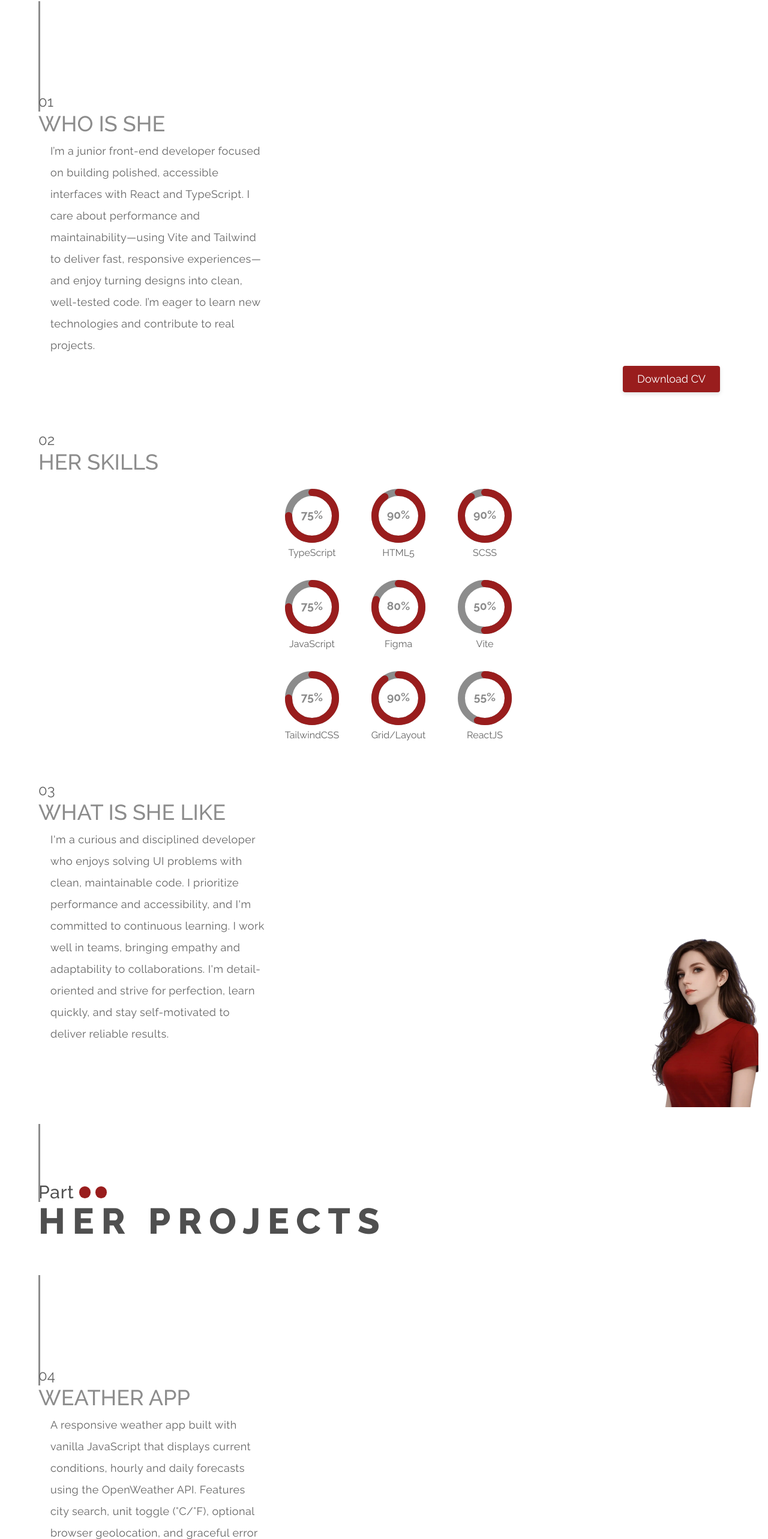
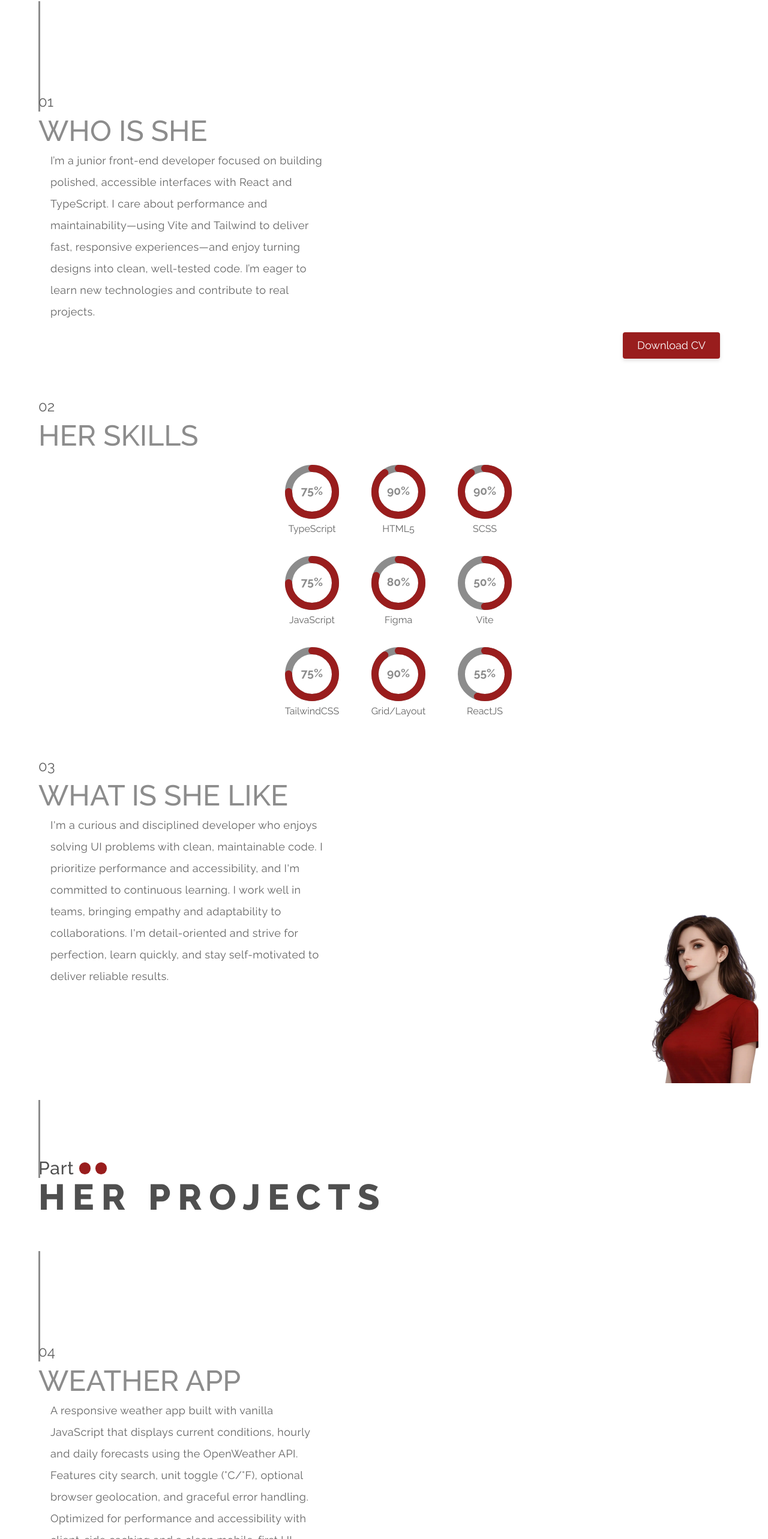
Before and after one commit to bavayra/Portfolio, a React (Vite) app: page / in a window 1280 px wide. Shown: the part 1078-3644 px from the top of the page at 60% size. Built offline with nearby package versions, Linux system fonts and the light colour scheme.

Commit message:
style(768): increased font sizes for h2 for sections. Added my for h2. Increased max-w for text blocks

```diff
--- a/src/sections/About.tsx
+++ b/src/sections/About.tsx
@@ -12,11 +12,11 @@ const About = () => {
         topPx="var(--block-div-top)"
       />
       <p className="text-text phone-sm:text-xl tablet-sm:text-2xl">01</p>
-      <h2 className="text-2xl text-grey-2 phone-sm:text-3xl phone-lg:text-4xl font-medium">
+      <h2 className="text-2xl text-grey-2 tablet-md:my-2 phone-sm:text-3xl phone-lg:text-4xl tablet-md:text-5xl font-medium">
         WHO IS SHE
       </h2>
 
-      <p className="mt-2 text-xs phone-lg:max-w-80 phone-md:text-base tablet-sm:text-lg tablet-sm:max-w-92 phone-lg:pl-2 phone-md:max-w-76 phone-sm:text-sm phone-sm:max-w-68 text-text leading-loose tracking-wide ml-3 w-full max-w-60 wrap-break-words whitespace-normal">
+      <p className="mt-2 text-xs tablet-md:max-w-116 phone-lg:max-w-80 phone-md:text-base tablet-sm:text-lg tablet-sm:max-w-92 phone-lg:pl-2 phone-md:max-w-76 phone-sm:text-sm phone-sm:max-w-68 text-text leading-loose tracking-wide ml-3 w-full max-w-60 wrap-break-words whitespace-normal">
         I’m a junior front‑end developer focused on building polished,
         accessible interfaces with React and TypeScript. I care about
         performance and maintainability—using Vite and Tailwind to deliver fast,
--- a/src/sections/Description.tsx
+++ b/src/sections/Description.tsx
@@ -11,10 +11,10 @@ export const Description = () => {
         topPx="var(--block-div-top)"
       />
       <p className="text-text phone-sm:text-xl tablet-sm:text-2xl">03</p>
-      <h2 className="text-2xl text-grey-2 phone-lg:text-4xl font-medium phone-sm:text-3xl">
+      <h2 className="text-2xl text-grey-2 tablet-md:my-2 phone-lg:text-4xl tablet-md:text-5xl font-medium phone-sm:text-3xl">
         WHAT IS SHE LIKE
       </h2>
-      <p className="mt-2 tablet-sm:text-lg tablet-sm:max-w-92 phone-md:max-w-80 text-xs phone-sm:text-sm phone-lg:pl-2 phone-md:text-base phone-sm:max-w-68 text-text leading-loose tracking-wide ml-3 w-full max-w-60 wrap-break-words whitespace-normal">
+      <p className="mt-2 tablet-sm:text-lg tablet-md:max-w-116 tablet-sm:max-w-92 phone-md:max-w-80 text-xs phone-sm:text-sm phone-lg:pl-2 phone-md:text-base phone-sm:max-w-68 text-text leading-loose tracking-wide ml-3 w-full max-w-60 wrap-break-words whitespace-normal">
         I'm a curious and disciplined developer who enjoys solving UI problems
         with clean, maintainable code. I prioritize performance and
         accessibility, and I'm committed to continuous learning. I work well in
--- a/src/sections/DogShelter.tsx
+++ b/src/sections/DogShelter.tsx
@@ -12,10 +12,10 @@ export const DogShelter = () => {
         topPx="var(--block-div-top)"
       />
       <p className="text-text phone-sm:text-xl tablet-sm:text-2xl">06</p>
-      <h2 className="text-2xl text-grey-2 phone-sm:text-3xl phone-lg:text-4xl font-medium">
+      <h2 className="text-2xl text-grey-2 tablet-md:my-2  phone-sm:text-3xl phone-lg:text-4xl tablet-md:text-5xl font-medium">
         DOG SHELTER WEB
       </h2>
-      <p className="mt-2 phone-lg:max-w-80 text-xs phone-lg:pl-2 tablet-sm:text-lg tablet-sm:max-w-92 phone-sm:text-sm phone-md:text-base phone-md:max-w-76 phone-sm:max-w-68 text-text leading-loose tracking-wide ml-3 w-full max-w-60 wrap-break-words whitespace-normal">
+      <p className="mt-2 phone-lg:max-w-80 tablet-md:max-w-116 text-xs phone-lg:pl-2 tablet-sm:text-lg tablet-sm:max-w-92 phone-sm:text-sm phone-md:text-base phone-md:max-w-76 phone-sm:max-w-68 text-text leading-loose tracking-wide ml-3 w-full max-w-60 wrap-break-words whitespace-normal">
         A responsive web app for a dog shelter built with React and TypeScript.
         It features a searchable pet gallery with different filters, adoption
         rules, contact/donation section, and accessible modals for each dog. The
--- a/src/sections/Portfolio.tsx
+++ b/src/sections/Portfolio.tsx
@@ -12,10 +12,10 @@ export const Portfolio = () => {
         topPx="var(--block-div-top)"
       />
       <p className="text-text phone-sm:text-xl tablet-sm:text-2xl">08</p>
-      <h2 className="text-2xl phone-sm:text-3xl phone-lg:text-4xl text-grey-2 font-medium">
+      <h2 className="text-2xl tablet-md:my-2 phone-sm:text-3xl tablet-md:text-5xl phone-lg:text-4xl text-grey-2 font-medium">
         THIS PORTFOLIO <span className="text-accent-red font-bold">:)</span>
       </h2>
-      <p className="mt-2 text-xs phone-lg:pl-2 phone-lg:max-w-80 tablet-sm:text-lg tablet-sm:max-w-92 phone-sm:text-sm phone-md:text-base phone-md:max-w-76 phone-sm:max-w-68 text-text leading-loose tracking-wide ml-3 w-full max-w-60 wrap-break-words whitespace-normal">
+      <p className="mt-2 text-xs phone-lg:pl-2 phone-lg:max-w-80 tablet-md:max-w-116 tablet-sm:text-lg tablet-sm:max-w-92 phone-sm:text-sm phone-md:text-base phone-md:max-w-76 phone-sm:max-w-68 text-text leading-loose tracking-wide ml-3 w-full max-w-60 wrap-break-words whitespace-normal">
         A responsive, performance‑focused personal portfolio showcasing my
         projects, process and measurable improvements. Built with modern tooling
         to demonstrate UI implementation, accessibility and deployment
--- a/src/sections/Skills.tsx
+++ b/src/sections/Skills.tsx
@@ -23,7 +23,7 @@ const Skills = () => {
         topPx="var(--block-div-top)"
       />
       <p className="text-text phone-sm:text-xl tablet-sm:text-2xl ">02</p>
-      <h2 className="text-2xl phone-lg:text-4xl text-grey-2 phone-sm:text-3xl font-medium">
+      <h2 className="text-2xl tablet-md:my-2 phone-lg:text-4xl text-grey-2 tablet-md:text-5xl phone-sm:text-3xl font-medium">
         HER SKILLS
       </h2>
       <div className="grid grid-cols-3 gap-3 mt-4 tablet-sm:mt-10 phone-sm:mt-8 justify-items-center phone-md:gap-x-12 tablet-sm:gap-y-12 gap-x-0 w-3xs phone-sm:gap-y-6 tablet-sm:w-sm mx-auto">
--- a/src/sections/WeatherApp.tsx
+++ b/src/sections/WeatherApp.tsx
@@ -15,10 +15,10 @@ export const WeatherApp = () => {
         topPx="var(--block-div-top)"
       />
       <p className="text-text phone-sm:text-xl tablet-sm:text-2xl">04</p>
-      <h2 className="text-2xl phone-sm:text-3xl phone-lg:text-4xl text-grey-2 font-medium">
+      <h2 className="text-2xl tablet-md:my-2 phone-sm:text-3xl tablet-md:text-5xl phone-lg:text-4xl text-grey-2 font-medium">
         WEATHER APP
       </h2>
-      <p className="mt-2 phone-lg:pl-2 text-xs phone-lg:max-w-80 tablet-sm:text-lg tablet-sm:max-w-92 phone-sm:text-sm phone-md:text-base phone-md:max-w-76 phone-sm:max-w-68 text-text leading-loose tracking-wide ml-3 w-full max-w-60 wrap-break-words whitespace-normal">
+      <p className="mt-2 phone-lg:pl-2 tablet-md:max-w-116 text-xs phone-lg:max-w-80 tablet-sm:text-lg tablet-sm:max-w-92 phone-sm:text-sm phone-md:text-base phone-md:max-w-76 phone-sm:max-w-68 text-text leading-loose tracking-wide ml-3 w-full max-w-60 wrap-break-words whitespace-normal">
         A responsive weather app built with vanilla JavaScript that displays
         current conditions, hourly and daily forecasts using the OpenWeather
         API. Features city search, unit toggle (°C/°F), optional browser
```
